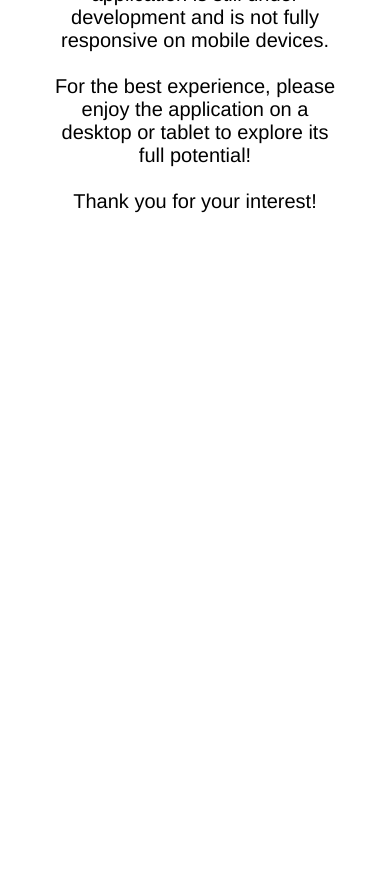
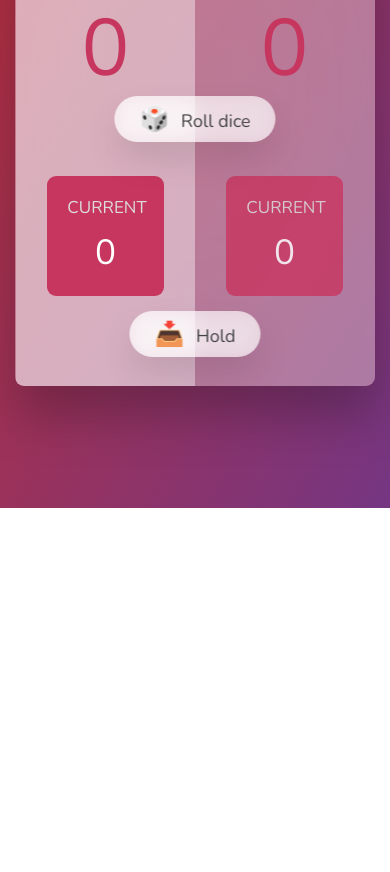
Before and after one commit to emmanuelsarpong/Pig-Game, a website: page public/index.html in a window 390 px wide. Shown: the part 336-1208 px from the top of the page. After the commit the page ends 844 px from the top, so only its background shows below. Drawn offline with nearby package versions, Linux system fonts and the light colour scheme.

Commit message:
Made webpage fully responsive

```diff
--- a/public/index.html
+++ b/public/index.html
@@ -7,9 +7,9 @@
     <link rel="stylesheet" href="style.css" />
     <title>Roll The Dice</title>
     <script defer src="script.js"></script>
+    <link rel="icon" type="image/png" href="dice-6.png">
   </head>
   <body>
-    <!-- <p class="how-to-play">Roll the dice and click on hold to accumulate points. The irst player to reach a score of 20 wins.</p> -->
     <main class="section-top">
       <section class="player player--0 player--active">
         <h2 class="name" id="name--0">Player 1</h2>
@@ -27,18 +27,12 @@
           <p class="current-score" id="current--1">0</p>
         </div>
       </section>
-      <img src="dice-5.png" alt="Playing dice" class="dice" />
+      <img src="dice-5.png" alt="Dice showing number five" class="dice" />
       <button class="btn btn--new">🔄 New game</button>
-      <button class="btn btn--how disabled" style="border-radius: 10px !important; padding: 7px;">🔄 Roll the dice and click on hold to accumulate points. The first player to reach 20 points wins!</button>
+      <button class="btn btn--how" style="border-radius: 10px !important; padding: 7px;">🔄 Roll the dice and click on hold to accumulate points. The first player to reach 20 points wins!</button>
       <button class="btn btn--roll">🎲 Roll dice</button>
       <button class="btn btn--hold">📥 Hold</button>
     </main>
-    <article class="section-bottom" style="display: flex; justify-content: center; align-items: center; ">
-      <p id="message" class="showHideParagraph" style="width: 100vw; padding:100vh 50px;">
-        <strong>Please note: </strong>This web application is still under development and is not fully responsive on mobile devices.
-        <br><br>
-        For the best experience, please enjoy the application on a desktop or tablet to explore its full potential!<br><br>Thank you for your interest!
-      </p>
-    </article>
+
   </body>
 </html>
--- a/public/script.js
+++ b/public/script.js
@@ -89,38 +89,39 @@ btnNew.addEventListener('click', function() {
     btnHold.disabled = false;
 });
 
-const mainEl = document.getElementsByClassName('.section-top');
-const articleEl = document.getElementsByClassName('.section-bottom');
-const bodyEl = document.body;
+// // Show and hide function for responsiveness alert
+// const mainEl = document.getElementsByClassName('.section-top');
+// const articleEl = document.getElementsByClassName('.section-bottom');
+// const bodyEl = document.body;
 
 
-function showHide() {
-  const paragraph = document.getElementById('message');
-  const innerWidth = window.innerWidth;
+// function showHide() {
+//   const paragraph = document.getElementById('message');
+//   const innerWidth = window.innerWidth;
 
 
-  if (innerWidth <= 750) {
-    paragraph.style.display = 'block';
-    paragraph.style.color = 'black';
-    paragraph.style.backgroundColor = 'white';
-    // paragraph.style.fontWeight = '900';
-    bodyEl.style.backgroundColor = 'white';
-    paragraph.style.fontFamily = 'proxima nova light, "Helvetica Neue", Helvetica, Arial, Sans-serif';
-    paragraph.style.position = 'absolute';
-    paragraph.style.top = '50%';
-    paragraph.style.left = '50%';
-    paragraph.style.transform = 'translate(-50%, -50%)';
-    paragraph.style.fontSize = '20px';
-    paragraph.style.textAlign = 'center';
+//   if (innerWidth <= 750) {
+//     paragraph.style.display = 'block';
+//     paragraph.style.color = 'black';
+//     paragraph.style.backgroundColor = 'white';
+//     // paragraph.style.fontWeight = '900';
+//     bodyEl.style.backgroundColor = 'white';
+//     paragraph.style.fontFamily = 'proxima nova light, "Helvetica Neue", Helvetica, Arial, Sans-serif';
+//     paragraph.style.position = 'absolute';
+//     paragraph.style.top = '50%';
+//     paragraph.style.left = '50%';
+//     paragraph.style.transform = 'translate(-50%, -50%)';
+//     paragraph.style.fontSize = '20px';
+//     paragraph.style.textAlign = 'center';
 
-  } else {
-    paragraph.style.display = 'none';
-    mainEl.style.display = 'block';
-  }
-}
+//   } else {
+//     paragraph.style.display = 'none';
+//     mainEl.style.display = 'block';
+//   }
+// }
 
-// Call the showHide function when the window is resized
-window.addEventListener('resize', showHide);
+// // Call the showHide function when the window is resized
+// window.addEventListener('resize', showHide);
 
-// Initial check on page load
-showHide();
+// // Initial check on page load
+// showHide();
--- a/public/style.css
+++ b/public/style.css
@@ -172,3 +172,30 @@ main {
 .hidden {
   display: none;
 }
+
+@media (max-width: 768px) {
+  .player {
+    padding: 90px 0;
+  }
+
+  main {
+    margin: 0 15px;
+    padding: 0 1px;
+  }
+
+  .name {
+    text-align: center;
+  }
+
+  .btn--how {
+    display: none;
+  }
+
+  .btn--roll {
+    top: 31rem;
+  }
+
+  .btn--hold {
+    top: 52.5rem;
+  }
+}
```
Also changed, not shown: public/article.html (added, +7 -0 lines).
